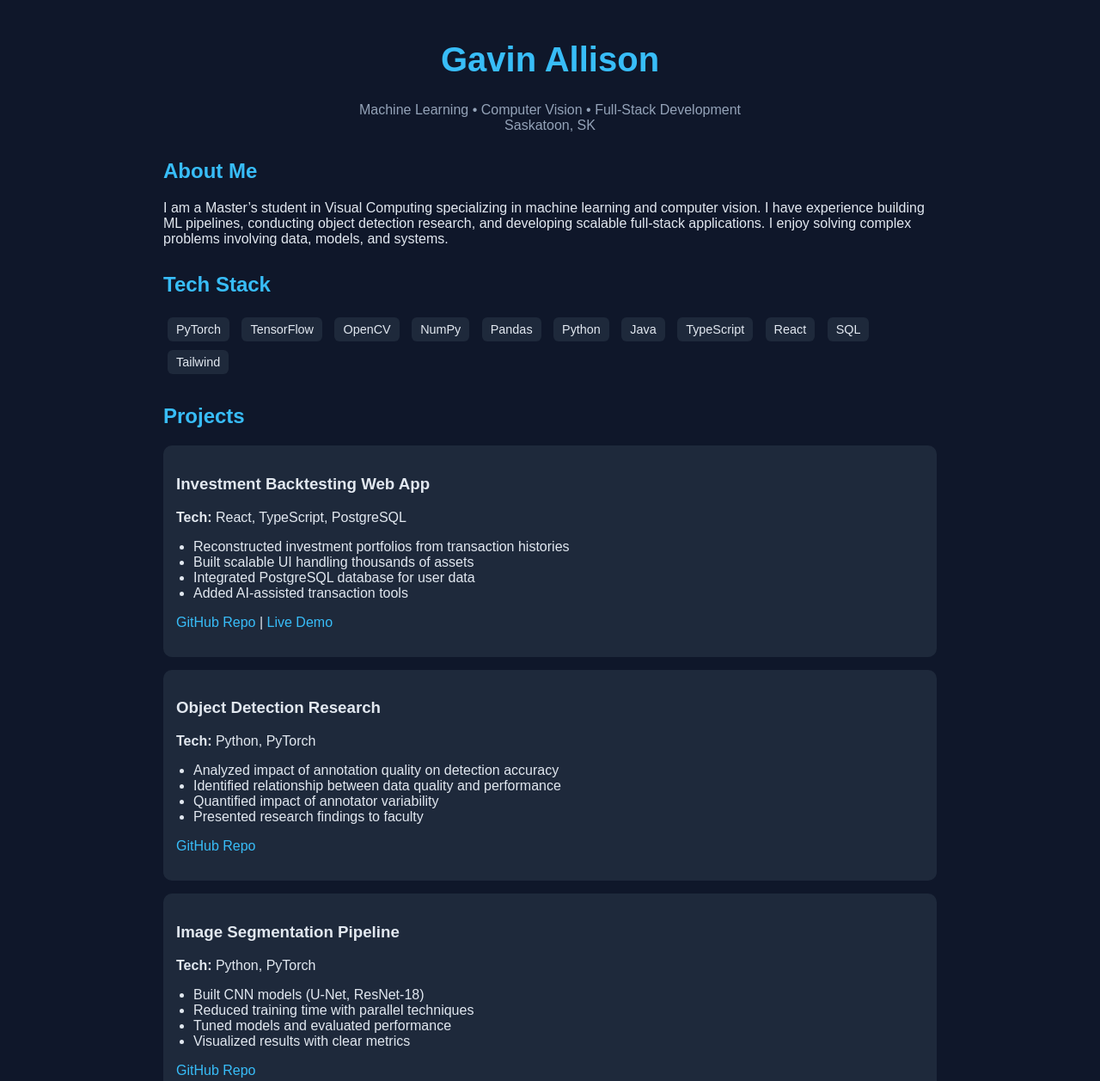
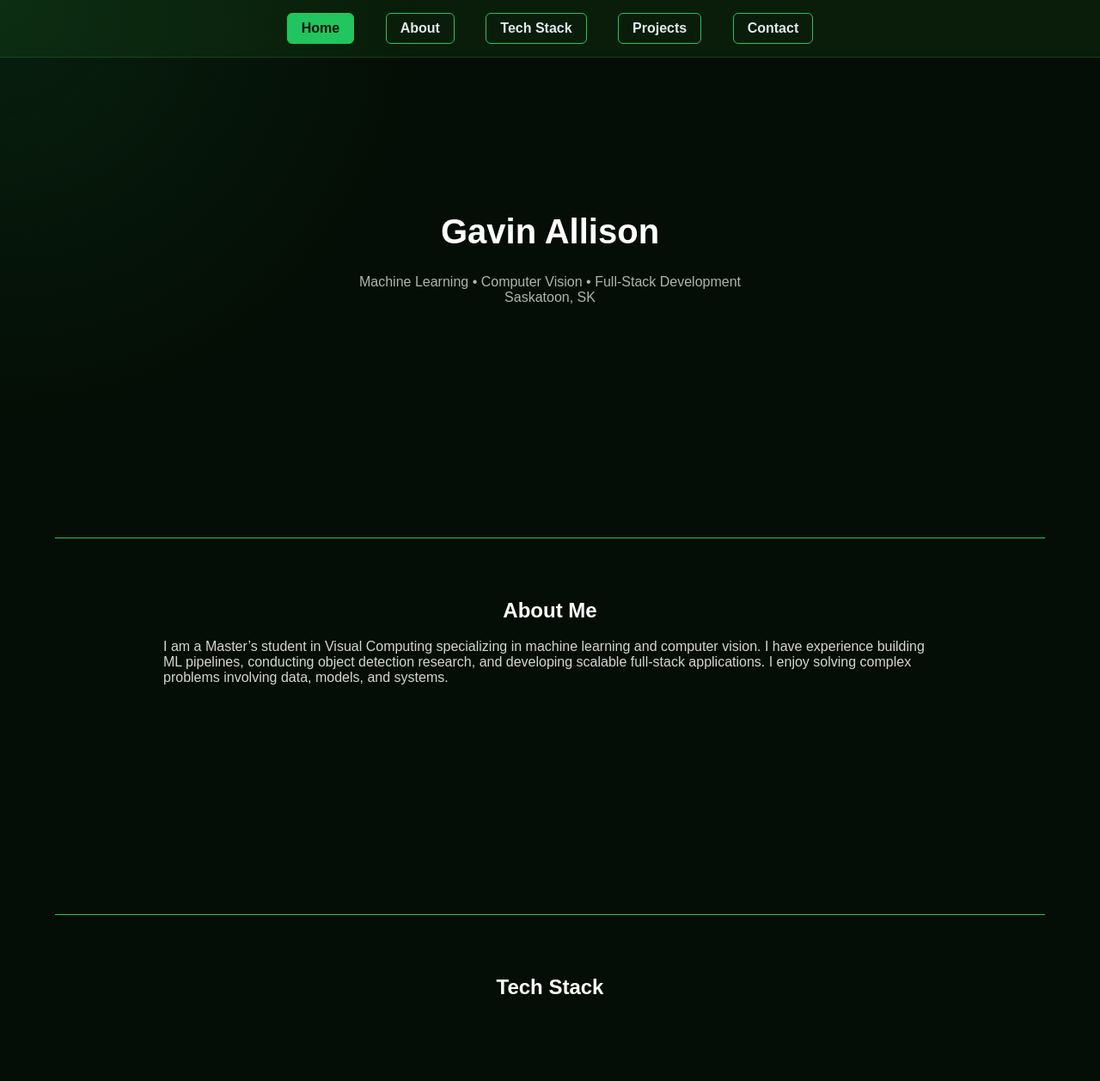
Before and after one commit to Gavin-Allison/profile, a plain HTML site: page index.html in a window 1280 px wide. Shown: the top 1257 px of the page at 86% size. Drawn offline with Linux system fonts and the light colour scheme.

Commit message:
Recreated index.html with seperated css

```diff
--- a/index.html
+++ b/index.html
@@ -4,160 +4,85 @@
     <meta charset="UTF-8">
     <title>Gavin Allison | Portfolio</title>
     <meta name="viewport" content="width=device-width, initial-scale=1.0">
-
-  <style>
-    body {
-      font-family: Arial, sans-serif;
-      margin: 0;
-      background-color: #0f172a;
-      color: #e2e8f0;
-    }
-
-    .container {
-      max-width: 900px;
-      margin: auto;
-      padding: 20px;
-    }
-
-    h1, h2 {
-      color: #38bdf8;
-    }
-
-    h1 {
-      font-size: 2.5em;
-      text-align: center;
-    }
-
-    .subtitle {
-      text-align: center;
-      margin-bottom: 20px;
-      color: #94a3b8;
-    }
-
-    .section {
-      margin-top: 30px;
-    }
-
-    .project {
-      background: #1e293b;
-      padding: 15px;
-      margin-top: 15px;
-      border-radius: 10px;
-    }
-
-    ul {
-      padding-left: 20px;
-    }
-
-    a {
-      color: #38bdf8;
-      text-decoration: none;
-    }
-
-    a:hover {
-      text-decoration: underline;
-    }
-
-    .contact {
-      text-align: center;
-      margin-top: 30px;
-    }
-
-    .skills span {
-      display: inline-block;
-      background: #1e293b;
-      padding: 6px 10px;
-      margin: 5px;
-      border-radius: 6px;
-      font-size: 0.9em;
-    }
-  </style>
+    <link rel="stylesheet" href="style.css">
 </head>
 
 <body>
+    <div id="home" style="scroll-margin-top: 200px;"></div>
+    <div class="mouse-circle"></div>
+
+    <nav class="header">
+        <a href="#home">Home</a>
+        <a href="#about">About</a>
+        <a href="#tech">Tech Stack</a>
+        <a href="#projects">Projects</a>
+        <a href="#contact">Contact</a>
+    </nav>
 
     <div class="container">
-
         <h1>Gavin Allison</h1>
         <div class="subtitle">
             Machine Learning • Computer Vision • Full-Stack Development<br>
             Saskatoon, SK
         </div>
 
-  <div class="section">
+        <div class="spacer"></div>
+
+        <div class="section" id="about">
             <h2>About Me</h2>
-    <p>
-      I am a Master’s student in Visual Computing specializing in machine learning and computer vision.
+            <p>I am a Master’s student in Visual Computing specializing in machine learning and computer vision.
             I have experience building ML pipelines, conducting object detection research, and developing
-      scalable full-stack applications. I enjoy solving complex problems involving data, models, and systems.
-    </p>
+            scalable full-stack applications. I enjoy solving complex problems involving data, models, and systems.</p>
         </div>
 
-  <div class="section">
+        <div class="spacer"></div>
+
+        <div class="section" id="tech">
             <h2>Tech Stack</h2>
-    <div class="skills">
-      <span>PyTorch</span>
-      <span>TensorFlow</span>
-      <span>OpenCV</span>
-      <span>NumPy</span>
-      <span>Pandas</span>
-      <span>Python</span>
-      <span>Java</span>
-      <span>TypeScript</span>
-      <span>React</span>
-      <span>SQL</span>
-      <span>Tailwind</span>
+        </div>
+
+        <div class="spacer"></div>
+
+        <div class="section" id="projects">
+            <h2>Projects</h2>
+        </div>
+
+        <div class="spacer"></div>
+
+        <div class="section contact" id="contact">
+            <h2>Contact</h2>
+            <p>Email: gavinallison007@gmail.com</p>
+            <p>GitHub: <a href="https://github.com/Gavin-Allison">github.com/Gavin-Allison</a></p>
+            <div class="spacer"></div>
         </div>
     </div>
 
-  <div class="section">
-    <h2>Projects</h2>
+    <script>
+        const circle = document.querySelector('.mouse-circle');
+        const sections = document.querySelectorAll('.section, #home');
+        const navLinks = document.querySelectorAll('.header a');
 
-    <div class="project">
-      <h3>Investment Backtesting Web App</h3>
-      <p><strong>Tech:</strong> React, TypeScript, PostgreSQL</p>
-      <ul>
-        <li>Reconstructed investment portfolios from transaction histories</li>
-        <li>Built scalable UI handling thousands of assets</li>
-        <li>Integrated PostgreSQL database for user data</li>
-        <li>Added AI-assisted transaction tools</li>
-      </ul>
-      <p><a href="#">GitHub Repo</a> | <a href="#">Live Demo</a></p>
-    </div>
+        document.addEventListener('mousemove', (e) => {
+            circle.style.left = e.clientX + 'px';
+            circle.style.top = e.clientY + 'px';
+        });
 
-    <div class="project">
-      <h3>Object Detection Research</h3>
-      <p><strong>Tech:</strong> Python, PyTorch</p>
-      <ul>
-        <li>Analyzed impact of annotation quality on detection accuracy</li>
-        <li>Identified relationship between data quality and performance</li>
-        <li>Quantified impact of annotator variability</li>
-        <li>Presented research findings to faculty</li>
-      </ul>
-      <p><a href="#">GitHub Repo</a></p>
-    </div>
+        window.addEventListener('scroll', () => {
+            let current = '';
+            sections.forEach(section => {
+                const sectionTop = section.offsetTop - 350;
+                if (window.scrollY >= sectionTop) {
+                    current = section.getAttribute('id');
+                }
+            });
 
-    <div class="project">
-      <h3>Image Segmentation Pipeline</h3>
-      <p><strong>Tech:</strong> Python, PyTorch</p>
-      <ul>
-        <li>Built CNN models (U-Net, ResNet-18)</li>
-        <li>Reduced training time with parallel techniques</li>
-        <li>Tuned models and evaluated performance</li>
-        <li>Visualized results with clear metrics</li>
-      </ul>
-      <p><a href="#">GitHub Repo</a></p>
-    </div>
-
-  </div>
-
-  <div class="section contact">
-    <h2>Contact</h2>
-    <p>Email: gavinallison007@gmail.com</p>
-    <p>GitHub: <a href="https://github.com/Gavin-Allison">github.com/Gavin-Allison</a></p>
-  </div>
-
-</div>
-
+            navLinks.forEach(a => {
+                a.classList.remove('active');
+                if (a.getAttribute('href').substring(1) === current) {
+                    a.classList.add('active');
+                }
+            });
+        });
+    </script>
 </body>
 </html>
--- /dev/null
+++ b/style.css
@@ -0,0 +1,135 @@
+html {
+    scroll-behavior: smooth;
+}
+
+body {
+    font-family: Arial, sans-serif;
+    margin: 0;
+    background-color: #050e06;
+    color: #e2e8f0;
+}
+
+.header {
+    position: fixed;
+    top: 0;
+    width: 100%;
+    padding: 15px 0;
+    text-align: center;
+    background-color: rgba(12, 34, 12, 0.8);
+    backdrop-filter: blur(10px);
+    border-bottom: 1px solid rgba(34, 197, 94, 0.2);
+    z-index: 1000;
+}
+
+.header a {
+    margin: 0 16px;
+    padding: 8px 16px;
+    font-weight: bold;
+    color: #e2e8f0;
+    text-decoration: none;
+    border: 1px solid #22c55e;
+    border-radius: 6px;
+    transition: all 0.3s ease;
+    display: inline-block;
+}
+
+.header a:hover, .header a.active {
+    background-color: #22c55e;
+    color: #050e06;
+}
+
+.header a:hover {
+    transform: scale(1.05);
+}
+
+.header a:active {
+    transform: scale(0.95);
+}
+
+.container {
+    width: 90vw;
+    margin: auto;
+    padding: 20px;
+    margin-top: 200px;
+    display: flex;
+    flex-direction: column;
+    align-items: center;
+}
+
+h1, h2 {
+    color: #ffffff;
+    text-align: center;
+}
+
+h1 {
+    font-size: 2.5em;
+}
+
+p {
+    color: #d4d4d4;
+}
+
+.subtitle {
+    text-align: center;
+    margin-bottom: 20px;
+    color: #acb6ae;
+}
+
+.section {
+    max-width: 900px;
+    width: 100%;
+    margin-top: 50px;
+    scroll-margin-top: 200px;
+}
+
+.project {
+    background: #1e293b;
+    padding: 15px;
+    margin-top: 15px;
+    border-radius: 10px;
+    width: 100%;
+}
+
+ul {
+    padding-left: 20px;
+}
+
+a {
+    color: #22c55e;
+    text-decoration: none;
+}
+
+.contact {
+    text-align: center;
+    margin-top: 30px;
+}
+
+.skills span {
+    display: inline-block;
+    background: #1e293b;
+    padding: 6px 10px;
+    margin: 5px;
+    border-radius: 6px;
+    font-size: 0.9em;
+}
+
+.mouse-circle {
+    width: 1000px;
+    height: 1000px;
+    background: radial-gradient(circle, #22c55e 0%, rgba(34, 197, 94, 0) 70%);
+    border-radius: 50%;
+    position: fixed;
+    top: 0;
+    left: 0;
+    pointer-events: none;
+    transform: translate(-50%, -50%);
+    transition: transform 0.1s ease;
+    z-index: 9999;
+    opacity: 0.1;
+}
+
+.spacer {
+    height: 250px;
+    width: 100%;
+    border-bottom: 1px solid #22c55e;
+}
```
Lines whose indentation alone changed are shown as unchanged.
